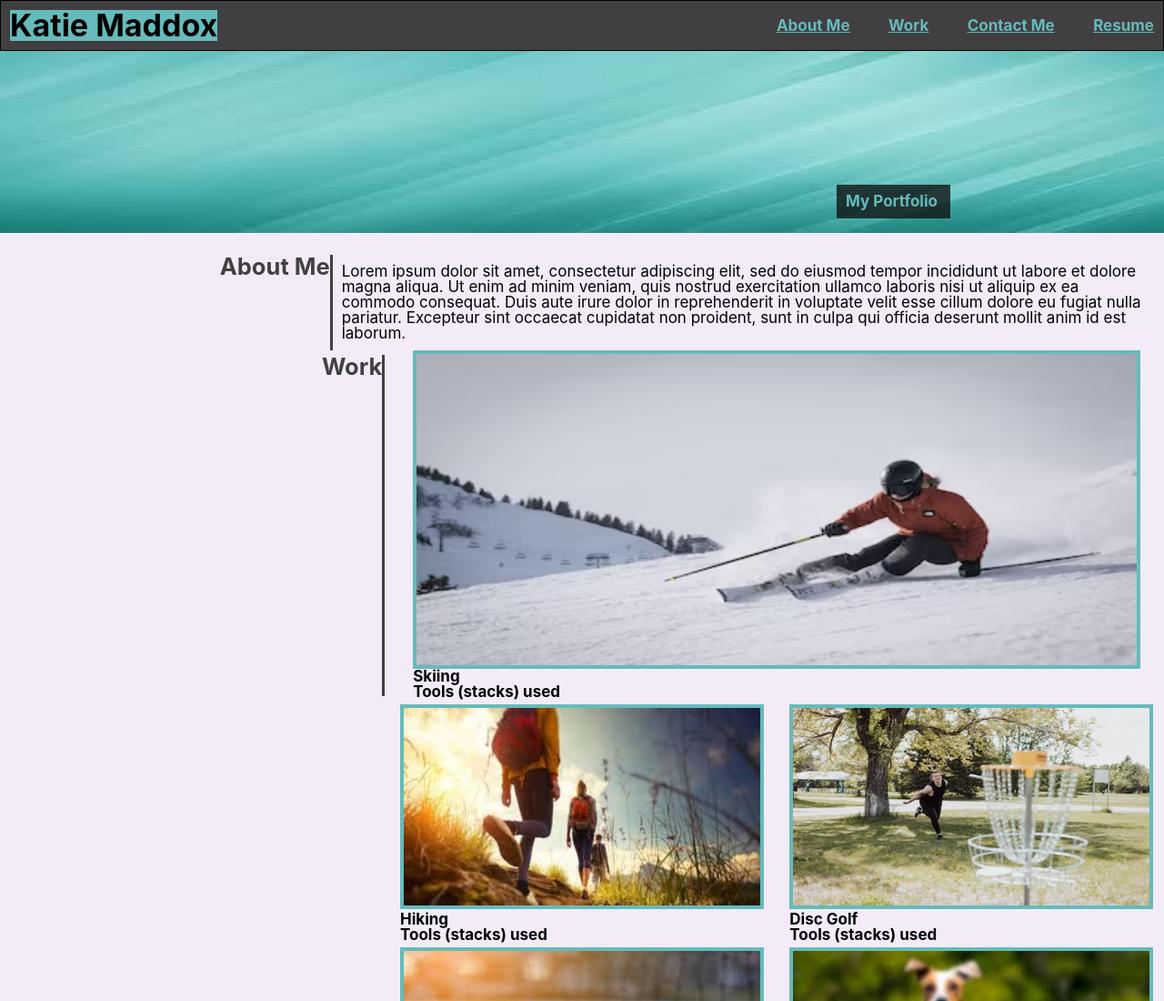
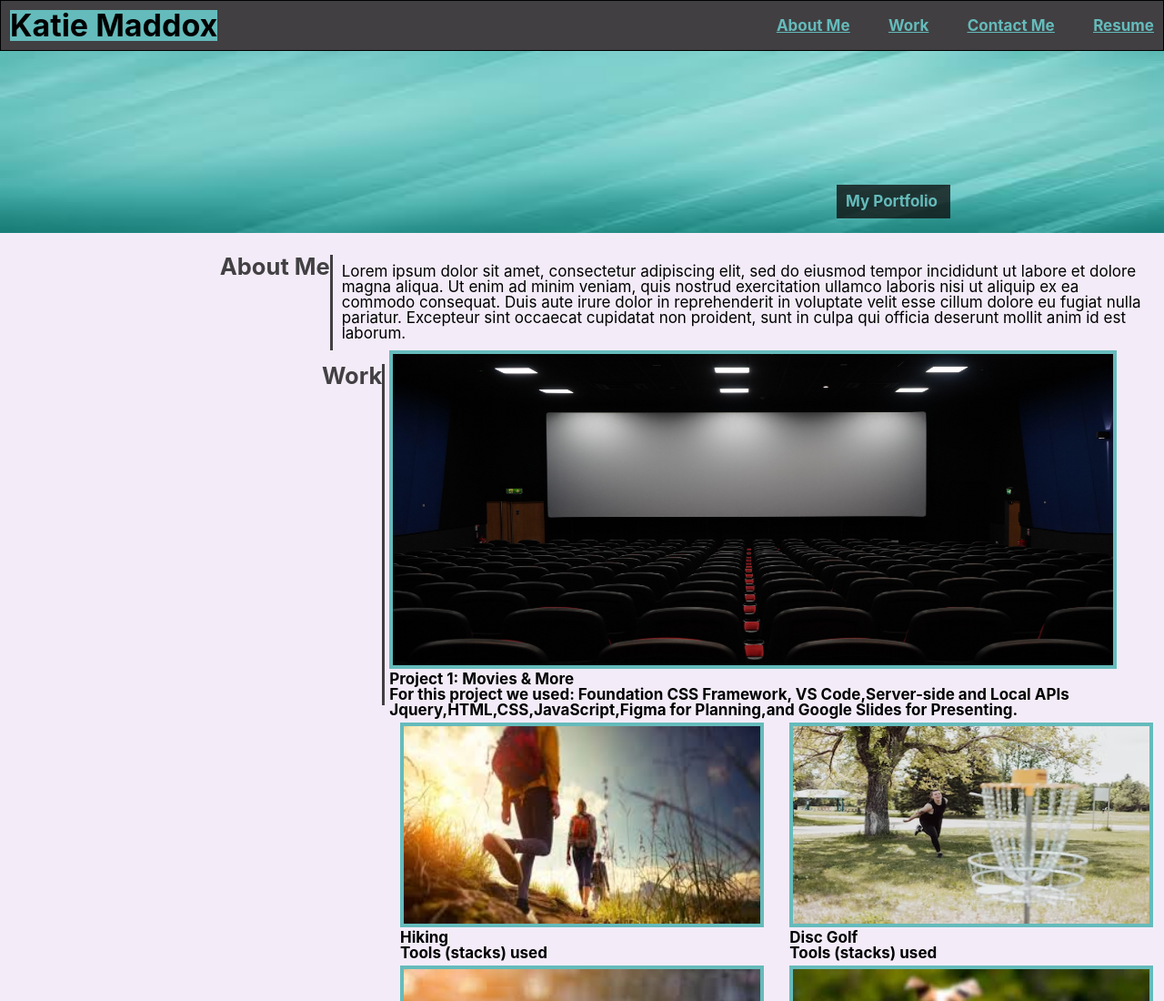
Before and after one commit to kmaddox2122/MyPortfolio, a plain HTML site: page index.html in a window 1280 px wide. Shown: the top 1100 px of the page at 91% size. Drawn offline with Linux system fonts and the light colour scheme.

Commit message:
added project 1, pending styling updates

```diff
--- a/02-Challenge/Assets/style.css
+++ b/02-Challenge/Assets/style.css
@@ -125,7 +125,7 @@ p {
 
 /* resized images manually */
 
-.skiingImg {
+.movieImg {
     width: 800px;
     height: 350px;
     border: 4px solid var( --seafoam);
--- a/index.html
+++ b/index.html
@@ -51,10 +51,13 @@
         <section class="grid">
             <h1 id="work">Work</h1>
                 <div id="skiing">
-                    <img class="skiingImg" src="./02-Challenge/Assets/Images/Skiing.jpeg" alt="Skiing">
+                    <a href="https://sarahthoorens.github.io/movies-and-more/"><img class="movieImg" src="02-Challenge/Assets/Images/backgroundimage.jpg" alt="Movie Theatre">
+                    </a>
                         <div>
-                            <h3>Skiing</h3>
-                            <h5>Tools (stacks) used</h5>
+                            <h3>Project 1: Movies & More</h3>
+                            <h5>For this project we used: Foundation CSS Framework, VS Code,Server-side and Local APIs
+                                Jquery,HTML,CSS,JavaScript,Figma for Planning,and Google Slides for Presenting.
+                                </h5>
                         </div>
                 </div>
                 <div id="disc_golf">
```
Also changed, not shown: 02-Challenge/Assets/Images/backgroundimage.jpg (added), 1 other file.
